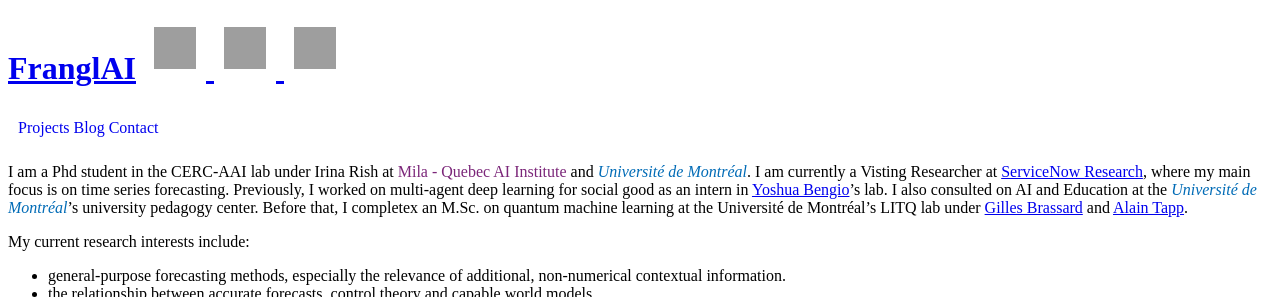
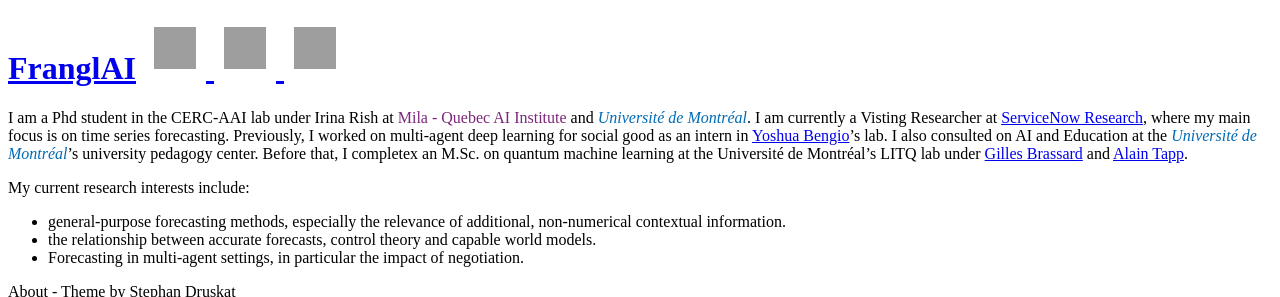
Before and after one commit to AndrewRWilliams/AndrewRWilliams.github.io, a Jekyll site: the page built from index.md, in a window 1280 px wide, cut to the strip 112-409 px from the top of the page. Built offline with Jekyll 4.4.1, drawn with Linux system fonts in a browser that asks for light colours; grey boxes are pictures that could not be loaded.

Commit message:
revert header with no nav

```diff
--- a/_includes/header.html
+++ b/_includes/header.html
@@ -41,9 +41,4 @@
             </a>
         </h1>
     </div>
-    <nav>
-        <a href="{{ site.baseurl }}/projects">Projects</a>
-        <a href="{{ site.baseurl }}/blog">Blog</a>
-        <a href="{{ site.baseurl }}/contact">Contact</a>
-    </nav>
 </header>
```
